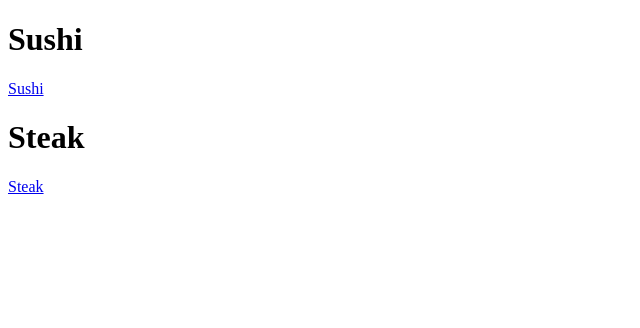
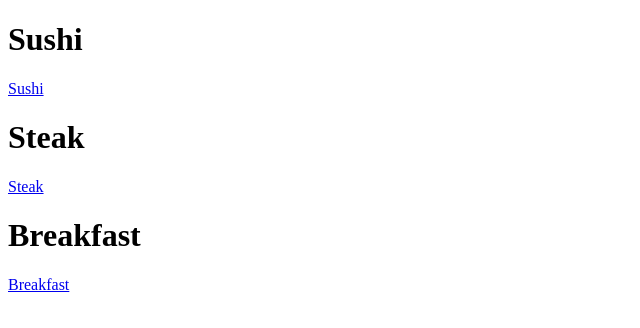
Before and after one commit to DonFreecs-AFK/odin-recipes, a plain HTML site: page index.html in a window 1280 px wide. Shown: the whole page, without its empty margins (0-640 px from the left). Drawn offline with Linux system fonts and the light colour scheme.

Commit message:
Add Breakfast references

```diff
--- a/index.html
+++ b/index.html
@@ -10,5 +10,7 @@
         <a href="./recipes/Sushi.html">Sushi</a>
         <h1>Steak</h1>
         <a href="./recipes/Steak.html">Steak</a>
+        <h1>Breakfast</h1>
+        <a href="./recipes/Breakfast.html">Breakfast</a>
     </body>
 </html>
```
